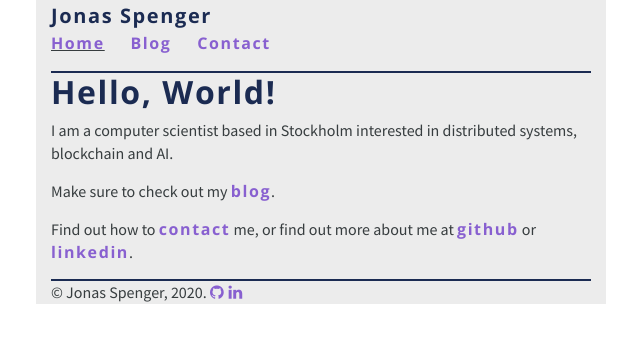
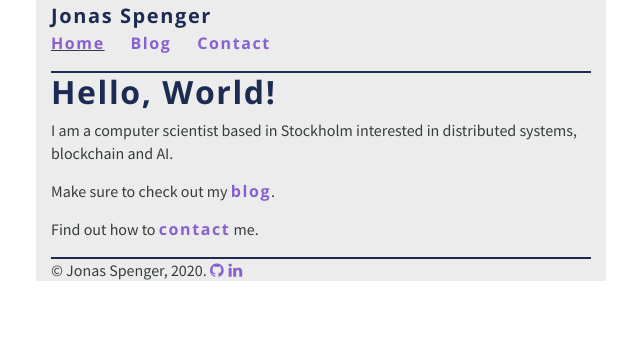
Before and after one commit to jspenger/jspenger.github.io, a Jekyll site: the page built from index.md, in a window 1280 px wide. Shown: the top 343 px of the page, without its empty margins (319-959 px from the left). Built offline with Jekyll 4.4.1, drawn with Linux system fonts in a browser that asks for light colours.

Commit message:
Update index.md

```diff
--- a/index.md
+++ b/index.md
@@ -8,4 +8,4 @@ I am a computer scientist based in Stockholm interested in distributed systems,
 
 Make sure to check out my [blog](blog).
 
-Find out how to [contact](contact) me, or find out more about me at [github](https://github.com/jonasspenger) or [linkedin](https://www.linkedin.com/in/jonasspenger).
+Find out how to [contact](contact) me.
```
